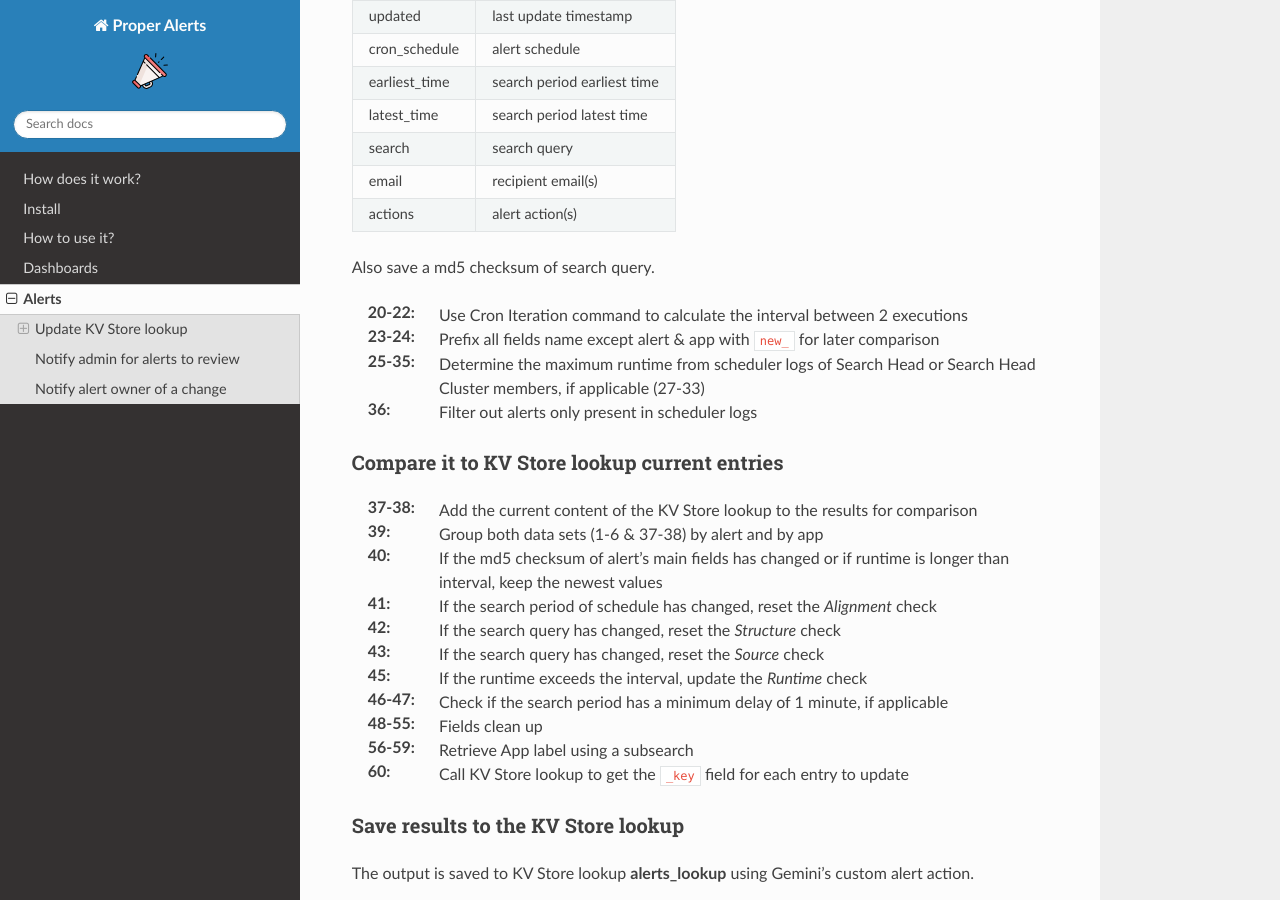
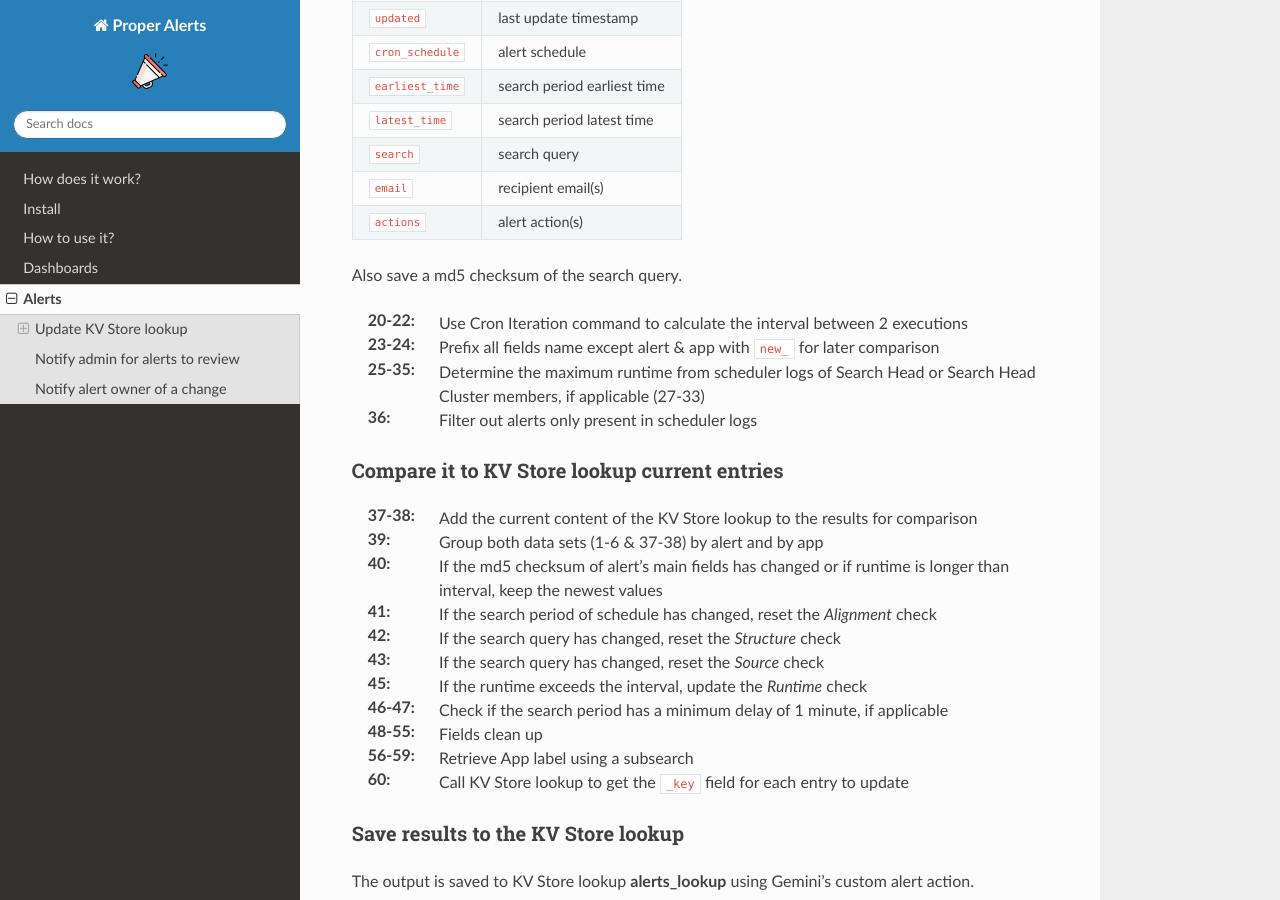
Before and after one commit to a-l-h/splunk-app-proper-alerts, a Sphinx documentation site: the page built from doc/alerts.rst, in a window 1280 px wide and 900 px high, scrolled down 855 px. Built offline with Sphinx 7.4.7 and the Read the Docs theme 2.0.0, drawn with Linux system fonts in a browser that asks for light colours.

Commit message:
Update alerts.rst

```diff
--- a/doc/alerts.rst
+++ b/doc/alerts.rst
@@ -27,29 +27,29 @@ Search for active alerts
 Considered fields
 *****************
 
-+---------------+-----------------------------+
-| Field         | Field Description           |
-+===============+=============================+
-| ``alert``     | alert name                  |
-+---------------+-----------------------------+
-| app           | app name                    |
-+---------------+-----------------------------+
-| updated       | last update timestamp       |
-+---------------+-----------------------------+
-| cron_schedule | alert schedule              |
-+---------------+-----------------------------+
-| earliest_time | search period earliest time |
-+---------------+-----------------------------+
-| latest_time   | search period latest time   |
-+---------------+-----------------------------+
-| search        | search query                |
-+---------------+-----------------------------+
-| email         | recipient email(s)          |
-+---------------+-----------------------------+
-| actions       | alert action(s)             |
-+---------------+-----------------------------+
++-------------------+-----------------------------+
+| Field             | Field Description           |
++===================+=============================+
+| ``alert``         | alert name                  |
++-------------------+-----------------------------+
+| ``app``           | app name                    |
++-------------------+-----------------------------+
+| ``updated``       | last update timestamp       |
++-------------------+-----------------------------+
+| ``cron_schedule`` | alert schedule              |
++-------------------+-----------------------------+
+| ``earliest_time`` | search period earliest time |
++-------------------+-----------------------------+
+| ``latest_time``   | search period latest time   |
++-------------------+-----------------------------+
+| ``search``        | search query                |
++-------------------+-----------------------------+
+| ``email``         | recipient email(s)          |
++-------------------+-----------------------------+
+| ``actions``       | alert action(s)             |
++-------------------+-----------------------------+
 
-Also save a md5 checksum of search query.
+Also save a md5 checksum of the search query.
 
 :20-22:   Use Cron Iteration command to calculate the interval between 2 executions
 :23-24:   Prefix all fields name except alert & app with ``new_`` for later comparison
```
